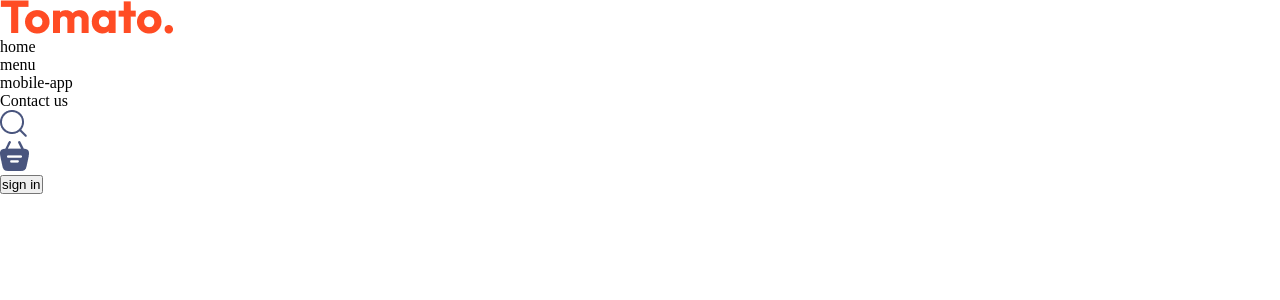
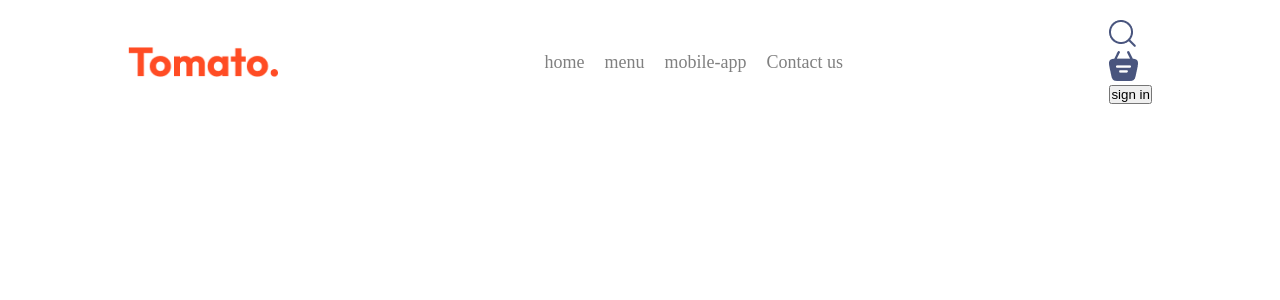
Before and after one commit to Kanishka2301/NiggsFood, a React (Vite) app: page / in a window 1280 px wide. Shown: the top 300 px of the page. Built offline with nearby package versions, Linux system fonts and the light colour scheme.

Commit message:
initial commit

```diff
--- a/src/components/Navbar/Navbar.css
+++ b/src/components/Navbar/Navbar.css
@@ -0,0 +1,17 @@
+.navbar {
+  padding: 20px 0px;
+  display: flex;
+  justify-content: space-between;
+  align-items: center;
+}
+
+.navbar .logo {
+  width: 150px;
+}
+.navbar-menu {
+  display: flex;
+  list-style: none;
+  gap: 20px;
+  color: gray;
+  font-size: 18px;
+}
--- a/src/index.css
+++ b/src/index.css
@@ -10,3 +10,7 @@ a {
   text-decoration: none;
   color: inherit;
 }
+.app {
+  width: 80%;
+  margin: auto;
+}
```
